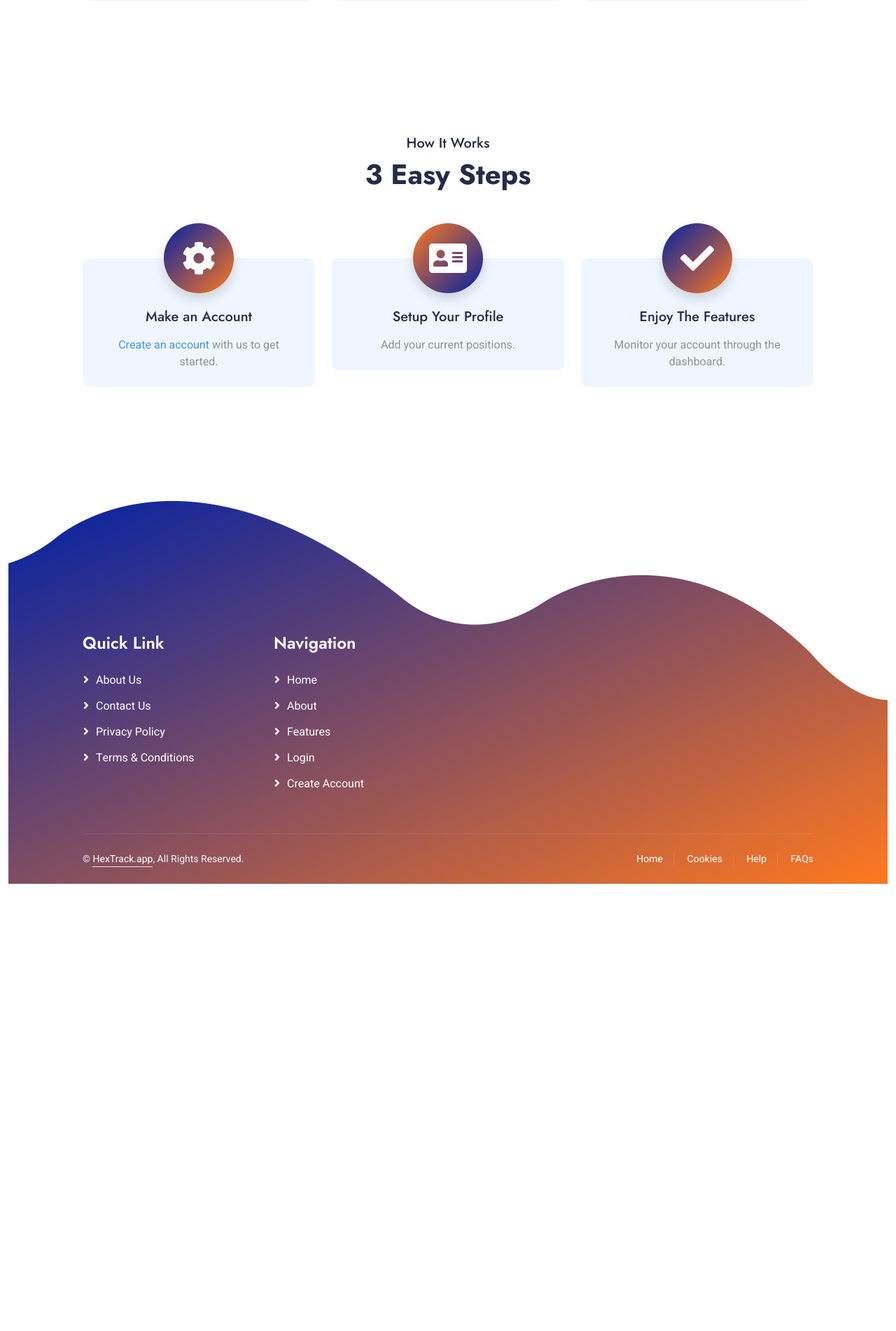
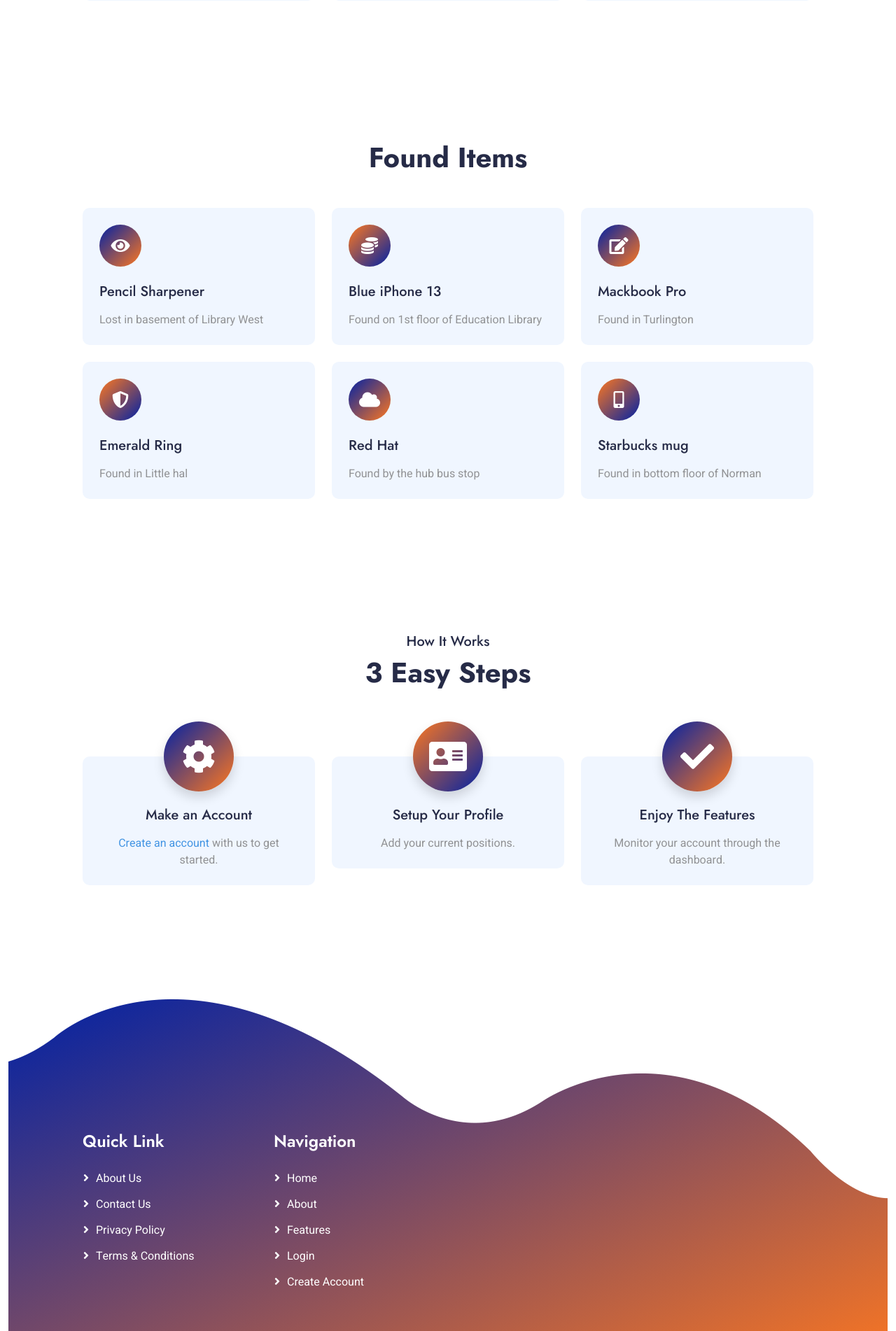
Before and after one commit to amandacruzz/TheFounders, a Django app: page / in a window 1280 px wide. Shown: the part 1797-3699 px from the top of the page at 70% size. Before the commit the page ends 3060 px from the top, so only its background shows below. Run offline with Django 4.2, Linux system fonts and the light colour scheme; data that the repository does not hold is empty; some libraries are stand-ins or nearby versions.

Commit message:
Added more features over

```diff
--- a/templates/index.html
+++ b/templates/index.html
@@ -168,6 +168,70 @@
                 </div>
             </div>
         </div>
+        <div class="container-xxl py-5" id="feature">
+            <div class="container py-5 px-lg-5">
+                <div class="text-center wow fadeInUp" data-wow-delay="0.1s">
+                    <h5 id= "features" class="text-primary-gradient-light glow fw-medium"></h5>
+                    <h1 class="mb-5">Found Items</h1>
+                </div>
+                <div class="row g-4">
+                    <div class="col-lg-4 col-md-6 wow fadeInUp" data-wow-delay="0.1s">
+                        <div class="feature-item bg-light rounded p-4">
+                            <div class="d-inline-flex align-items-center justify-content-center bg-primary-gradient rounded-circle mb-4" style="width: 60px; height: 60px;">
+                                <i class="fa fa-eye text-white fs-4"></i>
+                            </div>
+                            <h5 class="mb-3">Pencil Sharpener</h5>
+                            <p class="m-0"> Lost in basement of Library West </p>
+                        </div>
+                    </div>
+                    <div class="col-lg-4 col-md-6 wow fadeInUp" data-wow-delay="0.3s">
+                        <div class="feature-item bg-light rounded p-4">
+                            <div class="d-inline-flex align-items-center justify-content-center bg-secondary-gradient rounded-circle mb-4" style="width: 60px; height: 60px;">
+                                <i class="fa fa-coins text-white fs-4"></i>
+                            </div>
+                            <h5 class="mb-3">Blue iPhone 13 </h5>
+                            <p class="m-0">Found on 1st floor of Education Library</p>
+                        </div>
+                    </div>
+                    <div class="col-lg-4 col-md-6 wow fadeInUp" data-wow-delay="0.5s">
+                        <div class="feature-item bg-light rounded p-4">
+                            <div class="d-inline-flex align-items-center justify-content-center bg-primary-gradient rounded-circle mb-4" style="width: 60px; height: 60px;">
+                                <i class="fa fa-edit text-white fs-4"></i>
+                            </div>
+                            <h5 class="mb-3">Mackbook Pro </h5>
+                            <p class="m-0">Found in Turlington</p>
+                        </div>
+                    </div>
+                    <div class="col-lg-4 col-md-6 wow fadeInUp" data-wow-delay="0.1s">
+                        <div class="feature-item bg-light rounded p-4">
+                            <div class="d-inline-flex align-items-center justify-content-center bg-secondary-gradient rounded-circle mb-4" style="width: 60px; height: 60px;">
+                                <i class="fa fa-shield-alt text-white fs-4"></i>
+                            </div>
+                            <h5 class="mb-3">Emerald Ring</h5>
+                            <p class="m-0">Found in Little hal</p>
+                        </div>
+                    </div>
+                    <div class="col-lg-4 col-md-6 wow fadeInUp" data-wow-delay="0.3s">
+                        <div class="feature-item bg-light rounded p-4">
+                            <div class="d-inline-flex align-items-center justify-content-center bg-primary-gradient rounded-circle mb-4" style="width: 60px; height: 60px;">
+                                <i class="fa fa-cloud text-white fs-4"></i>
+                            </div>
+                            <h5 class="mb-3">Red Hat</h5>
+                            <p class="m-0">Found by the hub bus stop</p>
+                        </div>
+                    </div>
+                    <div class="col-lg-4 col-md-6 wow fadeInUp" data-wow-delay="0.5s">
+                        <div class="feature-item bg-light rounded p-4">
+                            <div class="d-inline-flex align-items-center justify-content-center bg-secondary-gradient rounded-circle mb-4" style="width: 60px; height: 60px;">
+                                <i class="fa fa-mobile-alt text-white fs-4"></i>
+                            </div>
+                            <h5 class="mb-3">Starbucks mug</h5>
+                            <p class="m-0">Found in bottom floor of Norman</p>
+                        </div>
+                    </div>
+                </div>
+            </div>
+        </div>
 
         <!-- Features End -->
 
```
